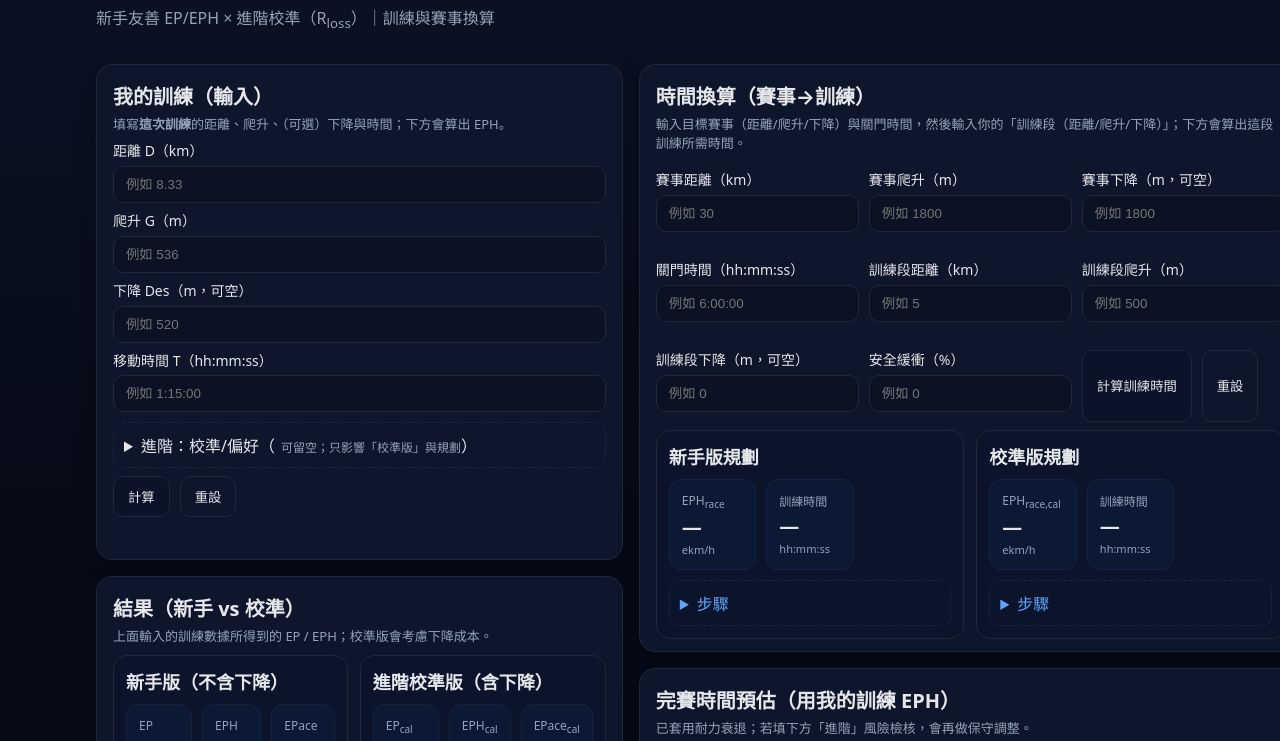
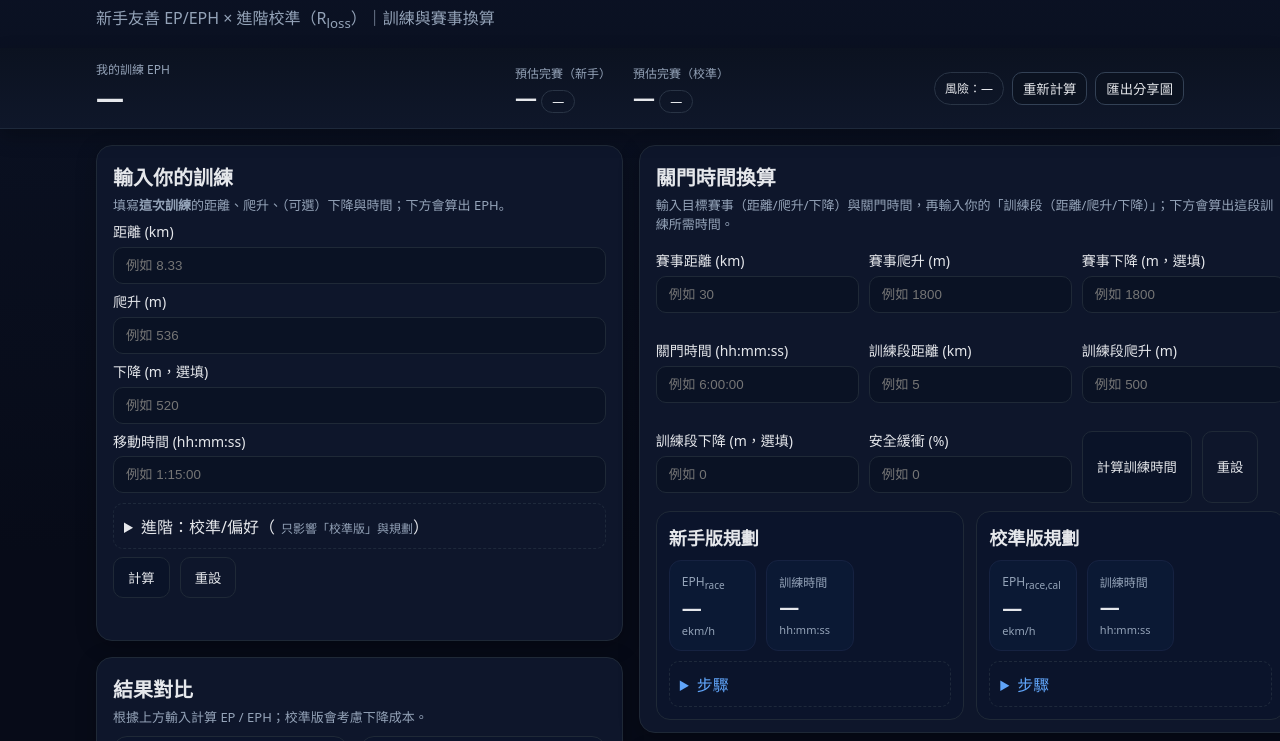
Before and after one commit to maotai11/trail-EPH, a plain HTML site: page index.html in a window 1280 px wide. Shown: the part 59-800 px from the top of the page. Drawn offline with Linux system fonts and the light colour scheme.

Commit message:
Update index.html
更改ui

```diff
--- a/index.html
+++ b/index.html
@@ -10,30 +10,52 @@
   <link rel="apple-touch-icon" href="icon.png">
   <link rel="stylesheet" href="styles.css" />
   <style>
+    /* ===== 版面增強 ===== */
     .two-col{display:grid;gap:16px;grid-template-columns:1fr}
     @media (min-width:980px){.two-col{grid-template-columns:1fr 1fr}}
     .stack{display:grid;gap:16px}
+
     .label-title{display:block;line-height:1.2}
     .label-title .mono{color:var(--muted);font-size:12px}
     .muted-inline{color:var(--muted);font-size:12px;margin-left:6px}
-    .hint-list{color:var(--muted);font-size:13px;line-height:1.6;margin:6px 0 0 16px}
     .section-tip{color:var(--muted);font-size:13px;margin:-6px 0 10px}
     .risk-tip{line-height:1.9;margin-bottom:12px}
 
-    /* 折疊時不要留大空白 */
     details{margin:8px 0}
     details:not([open]){margin-bottom:0}
-
-    /* 卡片底部縮一些，減少大面積空白 */
     .card{padding-bottom:12px}
 
-    /* 風險檢核列：字小、單行、不換行；窄螢幕可水平滑動 */
-    .risk-list{overflow-x:auto}
-    .risk-list li{
-      font-size:12px;
-      white-space:nowrap;
-      line-height:1.6;
+    .tabnum{font-feature-settings:"tnum";font-variant-numeric:tabular-nums}
+
+    /* ===== Sticky Summary Bar ===== */
+    .summary-bar{
+      position:sticky; top:0; z-index:50;
+      background:linear-gradient(180deg,#0b1220 0%, #0f172a 100%);
+      border-bottom:1px solid #1e293b;
+      box-shadow:0 8px 18px rgba(0,0,0,.25);
     }
+    .summary-grid{
+      display:grid; gap:12px; padding:12px 16px;
+      grid-template-columns:1fr; align-items:center;
+    }
+    @media (min-width:980px){
+      .summary-grid{grid-template-columns:1fr 1fr auto}
+    }
+    .summary-block{display:flex;align-items:center;gap:14px}
+    .summary-kv{display:flex;flex-direction:column}
+    .summary-label{color:var(--muted);font-size:12px}
+    .summary-value{font-size:28px;font-weight:800}
+    .badge{
+      display:inline-flex;align-items:center;gap:6px;
+      border:1px solid #293445;border-radius:999px;
+      padding:2px 10px;font-size:12px
+    }
+    .ok{color:#10b981;border-color:#10b98133;background:#10b9811a}
+    .warn{color:#f59e0b;border-color:#f59e0b33;background:#f59e0b1a}
+    .risk-low{color:#22d3ee} .risk-mid{color:#f59e0b} .risk-high{color:#ef4444}
+    .summary-actions{display:flex;gap:8px;justify-content:flex-end}
+    .btn-sm{padding:6px 10px;border-radius:10px;border:1px solid #334155;background:#0b1220}
+    .btn-sm:hover{background:#0f172a}
   </style>
 </head>
 <body>
@@ -42,20 +64,58 @@
     <p class="subtitle">新手友善 EP/EPH × 進階校準（R<sub>loss</sub>）｜訓練與賽事換算</p>
   </header>
 
+  <!-- ==== Sticky Summary Bar ==== -->
+  <div class="summary-bar" aria-live="polite">
+    <div class="container summary-grid">
+      <!-- 左：我的訓練 EPH -->
+      <div class="summary-block">
+        <div class="summary-kv">
+          <span class="summary-label">我的訓練 EPH <span id="summaryMode" class="muted-inline"></span></span>
+          <span id="summaryEPH" class="summary-value tabnum">—</span>
+        </div>
+      </div>
+
+      <!-- 中：預估完賽（新手/校準） -->
+      <div class="summary-block" style="gap:22px">
+        <div class="summary-kv">
+          <span class="summary-label">預估完賽（新手）</span>
+          <div>
+            <span id="summaryBasicTime" class="summary-value tabnum" style="font-size:22px">—</span>
+            <span id="summaryBasicVerdict" class="badge">—</span>
+          </div>
+        </div>
+        <div class="summary-kv">
+          <span class="summary-label">預估完賽（校準）</span>
+          <div>
+            <span id="summaryCalTime" class="summary-value tabnum" style="font-size:22px">—</span>
+            <span id="summaryCalVerdict" class="badge">—</span>
+          </div>
+        </div>
+      </div>
+
+      <!-- 右：風險 + 行動 -->
+      <div class="summary-actions">
+        <span id="summaryRisk" class="badge">風險：—</span>
+        <button id="summaryRecalc" class="btn-sm">重新計算</button>
+        <button id="summaryShare" class="btn-sm">匯出分享圖</button>
+      </div>
+    </div>
+  </div>
+
   <main class="container two-col">
-    <!-- 左欄：輸入與 EP/EPH 結果 -->
+    <!-- 左欄：輸入 / 結果對比 -->
     <div class="stack">
       <section class="card">
-        <h2>我的訓練（輸入）</h2>
+        <h2>輸入你的訓練</h2>
         <p class="section-tip">填寫<strong>這次訓練</strong>的距離、爬升、（可選）下降與時間；下方會算出 EPH。</p>
         <div class="form">
-          <label><div class="label-title">距離 D（km）</div><input id="dist" type="number" min="0" step="0.01" placeholder="例如 8.33"></label>
-          <label><div class="label-title">爬升 G（m）</div><input id="gain" type="number" min="0" step="1" placeholder="例如 536"></label>
-          <label><div class="label-title">下降 Des（m，可空）</div><input id="descent" type="number" min="0" step="1" placeholder="例如 520"></label>
-          <label><div class="label-title">移動時間 T（hh:mm:ss）</div><input id="time" type="text" placeholder="例如 1:15:00"></label>
+          <label><div class="label-title">距離 (km)</div><input id="dist" type="number" min="0" step="0.01" placeholder="例如 8.33"></label>
+          <label><div class="label-title">爬升 (m)</div><input id="gain" type="number" min="0" step="1" placeholder="例如 536"></label>
+          <label><div class="label-title">下降 (m，選填)</div><input id="descent" type="number" min="0" step="1" placeholder="例如 520"></label>
+          <label><div class="label-title">移動時間 (hh:mm:ss)</div><input id="time" type="text" inputmode="numeric" placeholder="例如 1:15:00"></label>
 
           <details class="mt8">
-            <summary>進階：校準/偏好（<span class="muted-inline">可留空；只影響「校準版」與規劃</span>）</summary>
+            <summary>進階：校準/偏好（<span class="muted-inline">只影響「校準版」與規劃</span>）</summary>
             <div class="grid-2 mt8">
               <label>
                 <div class="label-title">R<sub>loss</sub> 預設</div>
@@ -68,13 +128,13 @@
             </div>
             <div class="grid-3 mt8">
               <label><div class="label-title">下坡時間占比 p<sub>down</sub><span class="muted-inline">（%）</span></div><input id="pdown" type="number" min="0" max="100" step="0.1" placeholder="例如 28"></label>
-              <label><div class="label-title">下坡平均配速 P<sub>down</sub><span class="muted-inline">（分/公里，可空）</span></div><input id="pdownpace" type="text" placeholder="例如 4:15"></label>
+              <label><div class="label-title">下坡平均配速 P<sub>down</sub><span class="muted-inline">（分/公里，選填）</span></div><input id="pdownpace" type="text" placeholder="例如 4:15"></label>
               <label><div class="label-title">下坡平均坡度 g<sub>down</sub><span class="muted-inline">（%｜若無配速可估）</span></div><input id="gdown" type="number" min="2" max="30" step="0.5" placeholder="例如 10"></label>
             </div>
             <details class="mt8">
               <summary>什麼是 R<sub>loss</sub>？</summary>
               <ul class="hint-list">
-                <li><b>定義：</b>每下降多少 <b>米</b>，折算成 <b>1 等效公里（ekm）</b> 的成本。例：R<sub>loss</sub>=250 表示下降 250 m ≒ 1 ekm 成本。</li>
+                <li><b>定義：</b>每下降多少 <b>米</b>，折算成 <b>1 等效公里（ekm）</b> 的成本。例：R<sub>loss</sub>=250 → 下降 250 m ≒ 1 ekm。</li>
                 <li><b>公式：</b>EP<sub>cal</sub> = D + G/100 + Des / R<sub>loss</sub>。</li>
                 <li><b>校準：</b>可用 <i>下坡時間占比</i> + <i>下坡配速</i>（或平均坡度）自動估算 R<sub>loss</sub>。</li>
               </ul>
@@ -90,63 +150,61 @@
       </section>
 
       <section class="card">
-        <h2>結果（新手 vs 校準）</h2>
-        <p class="section-tip">上面輸入的訓練數據所得到的 EP / EPH；校準版會考慮下降成本。</p>
+        <h2>結果對比</h2>
+        <p class="section-tip">根據上方輸入計算 EP / EPH；校準版會考慮下降成本。</p>
         <div class="cards">
           <div class="result-card" id="basicCard">
-            <h3>新手版（不含下降）</h3>
+            <h3>新手版</h3>
             <div class="numbers">
               <div><span>EP</span><strong id="basicEP">—</strong><small>ekm</small></div>
               <div><span>EPH</span><strong id="basicEPH">—</strong><small>ekm/h</small></div>
               <div><span>EPace</span><strong id="basicEPace">—</strong><small>分/ekm</small></div>
             </div>
-            <details class="steps"><summary>查看計算步驟</summary><pre id="basicSteps">—</pre></details>
+            <details class="steps"><summary>步驟</summary><pre id="basicSteps">—</pre></details>
           </div>
 
           <div class="result-card" id="calCard">
-            <h3>進階校準版（含下降）</h3>
+            <h3>校準版</h3>
             <div class="numbers">
               <div><span>EP<sub>cal</sub></span><strong id="calEP">—</strong><small>ekm</small></div>
               <div><span>EPH<sub>cal</sub></span><strong id="calEPH">—</strong><small>ekm/h</small></div>
               <div><span>EPace<sub>cal</sub></span><strong id="calEPace">—</strong><small>分/ekm</small></div>
             </div>
             <div class="meta" id="calMeta">R<sub>loss</sub>（使用中）＝—（—）</div>
-            <details class="steps"><summary>查看計算步驟</summary><pre id="calSteps">—</pre></details>
+            <details class="steps"><summary>步驟</summary><pre id="calSteps">—</pre></details>
           </div>
         </div>
 
         <div class="delta" id="deltaNote">—</div>
 
         <div class="actions">
-          <button id="shareBtn">匯出分享圖（PNG，透明）</button>
+          <button id="shareBtn">匯出分享圖（PNG，透明背景）</button>
           <a id="downloadLink" class="ghost" style="display:none"></a>
         </div>
-        <!-- 分享用 canvas（隱藏，不佔空間；畫布 1000x420） -->
         <canvas id="shareCanvas" width="1000" height="420" style="display:none"></canvas>
       </section>
     </div>
 
-    <!-- 右欄：換算與預估 -->
+    <!-- 右欄：關門時間換算 / 預估 -->
     <div class="stack">
       <section class="card">
-        <h2>時間換算（賽事→訓練）</h2>
-        <p class="section-tip">輸入目標賽事（距離/爬升/下降）與關門時間，然後輸入你的「訓練段（距離/爬升/下降）」；下方會算出這段訓練所需時間。</p>
+        <h2>關門時間換算</h2>
+        <p class="section-tip">輸入目標賽事（距離/爬升/下降）與關門時間，再輸入你的「訓練段（距離/爬升/下降）」；下方會算出這段訓練所需時間。</p>
         <div class="form grid-3">
-          <label><div class="label-title">賽事距離（km）</div><input id="raceD" type="number" min="0" step="0.01" placeholder="例如 30"></label>
-          <label><div class="label-title">賽事爬升（m）</div><input id="raceG" type="number" min="0" step="1" placeholder="例如 1800"></label>
-          <label><div class="label-title">賽事下降（m，可空）</div><input id="raceDes" type="number" min="0" step="1" placeholder="例如 1800"></label>
-          <label><div class="label-title">關門時間（hh:mm:ss）</div><input id="raceCutoff" type="text" placeholder="例如 6:00:00"></label>
-          <label><div class="label-title">訓練段距離（km）</div><input id="trainD" type="number" min="0" step="0.01" placeholder="例如 5"></label>
-          <label><div class="label-title">訓練段爬升（m）</div><input id="trainG" type="number" min="0" step="1" placeholder="例如 500"></label>
-          <label><div class="label-title">訓練段下降（m，可空）</div><input id="trainDes" type="number" min="0" step="1" placeholder="例如 0"></label>
-          <label><div class="label-title">安全緩衝（%）</div><input id="bufferPct" type="number" min="0" max="30" step="1" placeholder="例如 0"></label>
+          <label><div class="label-title">賽事距離 (km)</div><input id="raceD" type="number" min="0" step="0.01" placeholder="例如 30"></label>
+          <label><div class="label-title">賽事爬升 (m)</div><input id="raceG" type="number" min="0" step="1" placeholder="例如 1800"></label>
+          <label><div class="label-title">賽事下降 (m，選填)</div><input id="raceDes" type="number" min="0" step="1" placeholder="例如 1800"></label>
+          <label><div class="label-title">關門時間 (hh:mm:ss)</div><input id="raceCutoff" type="text" inputmode="numeric" placeholder="例如 6:00:00"></label>
+          <label><div class="label-title">訓練段距離 (km)</div><input id="trainD" type="number" min="0" step="0.01" placeholder="例如 5"></label>
+          <label><div class="label-title">訓練段爬升 (m)</div><input id="trainG" type="number" min="0" step="1" placeholder="例如 500"></label>
+          <label><div class="label-title">訓練段下降 (m，選填)</div><input id="trainDes" type="number" min="0" step="1" placeholder="例如 0"></label>
+          <label><div class="label-title">安全緩衝 (%)</div><input id="bufferPct" type="number" min="0" max="30" step="1" placeholder="例如 0"></label>
           <div class="actions">
             <button id="planBtn">計算訓練時間</button>
             <button id="planResetBtn" class="ghost">重設</button>
           </div>
         </div>
 
-        <!-- 直接顯示計算結果 -->
         <div class="cards mt8">
           <div class="result-card">
             <h3>新手版規劃</h3>
@@ -177,7 +235,6 @@
               <div><span>預估完賽時間</span><strong id="predBasicTime">—</strong><small>hh:mm:ss</small></div>
               <div><span>判斷</span><strong id="predBasicNote">—</strong></div>
             </div>
-            <!-- 這裡新增：若可能超過，會顯示「需要的訓練 EPH 與訓練時間目標」 -->
             <div class="hint" id="predBasicNeed"></div>
             <details class="steps"><summary>步驟</summary><pre id="predBasicSteps">—</pre></details>
           </div>
@@ -187,7 +244,6 @@
               <div><span>預估完賽時間</span><strong id="predCalTime">—</strong><small>hh:mm:ss</small></div>
               <div><span>判斷</span><strong id="predCalNote">—</strong></div>
             </div>
-            <!-- 這裡新增：校準版的需求值 -->
             <div class="hint" id="predCalNeed"></div>
             <details class="steps"><summary>步驟</summary><pre id="predCalSteps">—</pre></details>
           </div>
@@ -197,11 +253,11 @@
           <summary>進階：訓練量風險檢核（可選）</summary>
           <p class="section-tip risk-tip">填你最近訓練的「單次最長」與「近 4 週平均」。<br>若不足，預估時間會再保守一些。</p>
           <div class="form grid-3">
-            <label><div class="label-title">單次最長距離（km）</div><input id="maxLongD" type="number" min="0" step="0.1" placeholder="例如 24"></label>
-            <label><div class="label-title">單次最長爬升（m）</div><input id="maxLongG" type="number" min="0" step="1" placeholder="例如 1200"></label>
-            <label><div class="label-title">單次最長時間（hh:mm:ss）</div><input id="maxLongTime" type="text" placeholder="例如 3:30:00"></label>
-            <label><div class="label-title">近 4 週平均距離（km/週）</div><input id="wkAvgD" type="number" min="0" step="0.1" placeholder="例如 42"></label>
-            <label><div class="label-title">近 4 週平均爬升（m/週）</div><input id="wkAvgG" type="number" min="0" step="1" placeholder="例如 1800"></label>
+            <label><div class="label-title">單次最長距離 (km)</div><input id="maxLongD" type="number" min="0" step="0.1" placeholder="例如 24"></label>
+            <label><div class="label-title">單次最長爬升 (m)</div><input id="maxLongG" type="number" min="0" step="1" placeholder="例如 1200"></label>
+            <label><div class="label-title">單次最長時間 (hh:mm:ss)</div><input id="maxLongTime" type="text" inputmode="numeric" placeholder="例如 3:30:00"></label>
+            <label><div class="label-title">近 4 週平均距離 (km/週)</div><input id="wkAvgD" type="number" min="0" step="0.1" placeholder="例如 42"></label>
+            <label><div class="label-title">近 4 週平均爬升 (m/週)</div><input id="wkAvgG" type="number" min="0" step="1" placeholder="例如 1800"></label>
           </div>
           <ul id="riskList" class="risk-list"></ul>
         </details>
@@ -217,7 +273,7 @@
   </section>
 
   <footer class="container">
-    <p>© 2025 Trail EPH. 這是 MVP 原型。計算以你輸入為準，請善用「查看計算步驟」。</p>
+    <p>© 2025 Trail EPH. 這是 MVP 原型。計算以你輸入為準，請善用「步驟」檢視公式。</p>
   </footer>
 
   <script src="main.js"></script>
```
